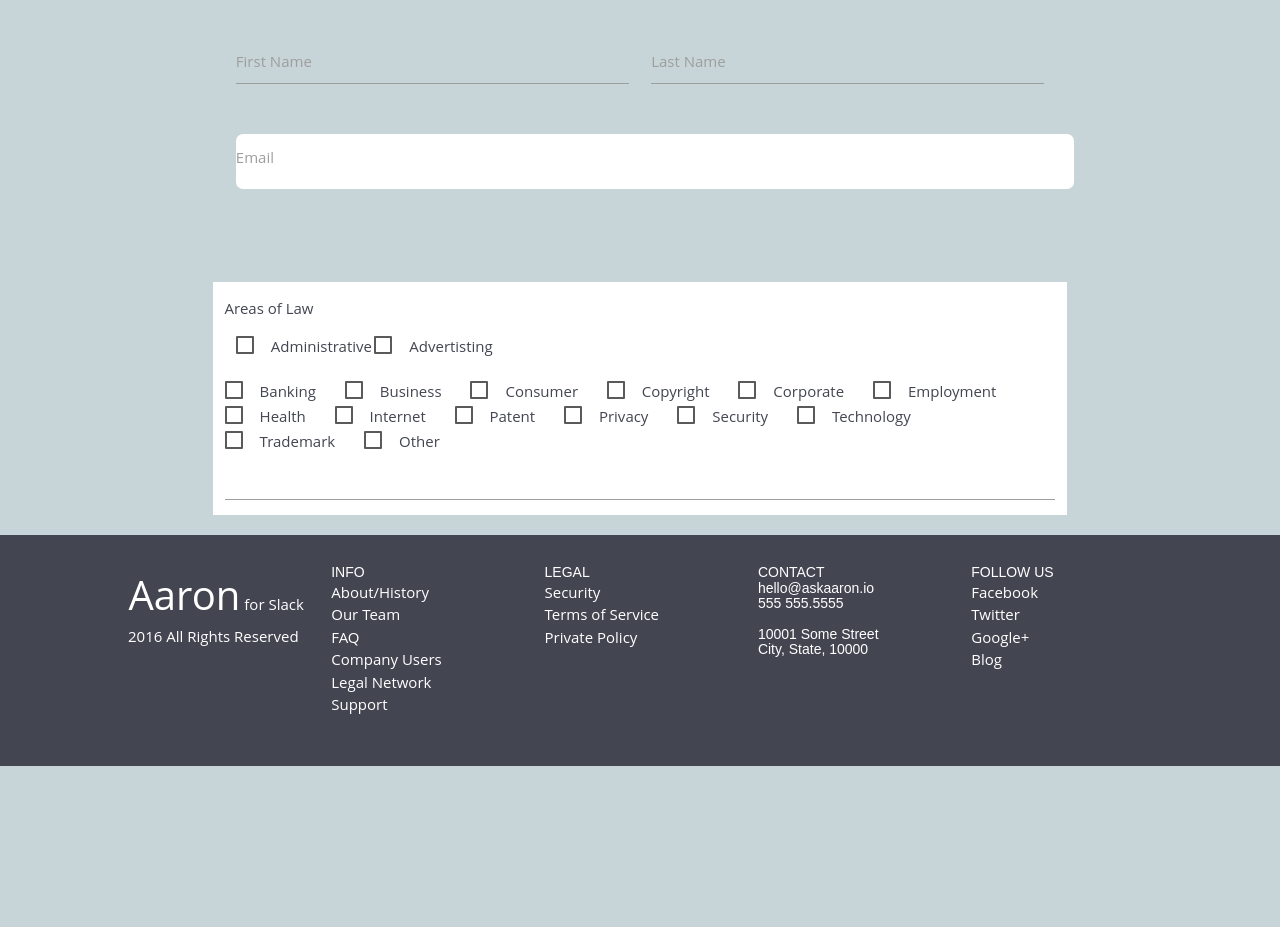
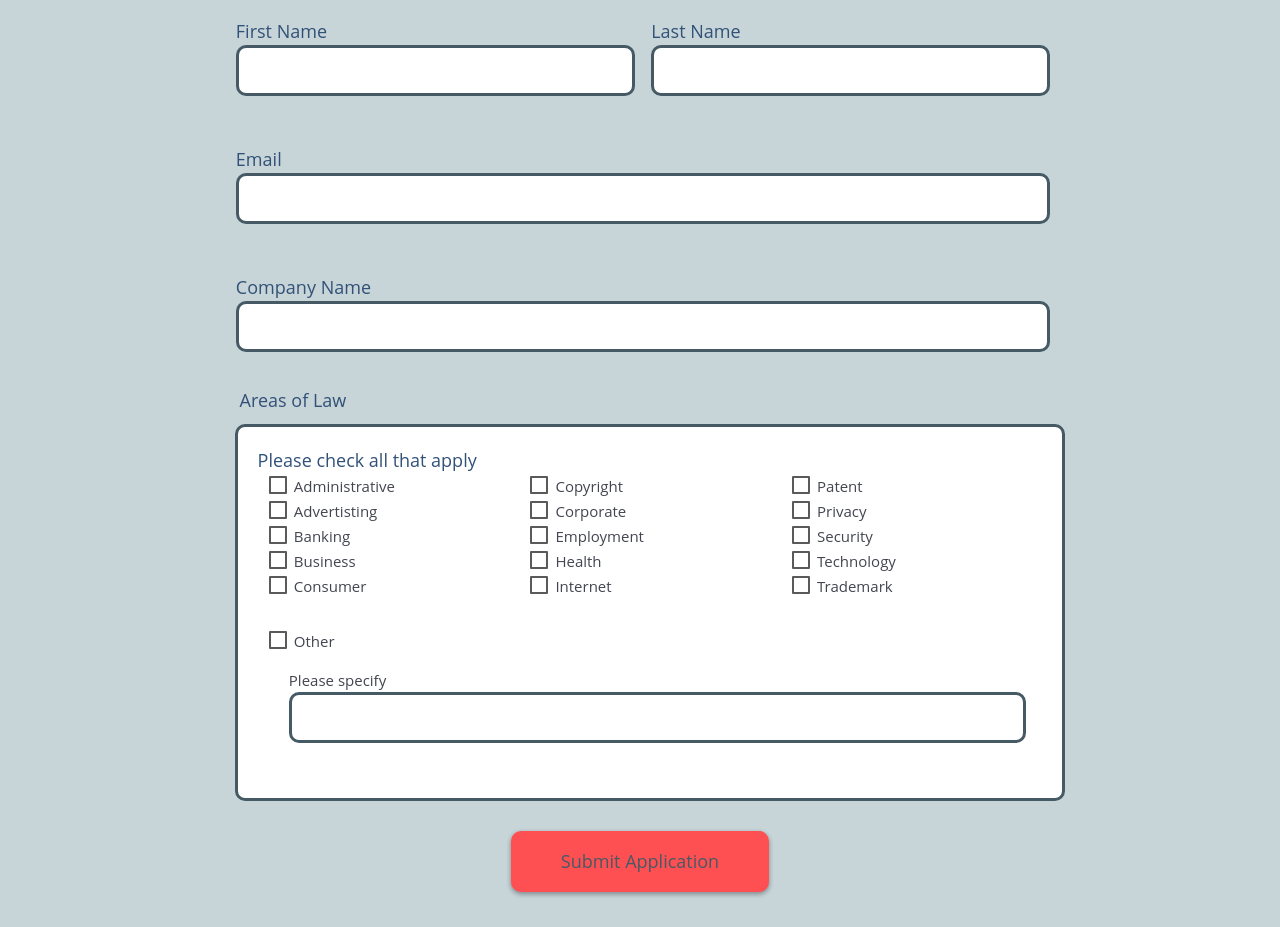
Before and after one commit to jkunnum1/aaron, a plain HTML site: page expert-apply.html in a window 1280 px wide. Shown: the part 1253-2180 px from the top of the page. Before the commit the page ends 2019 px from the top, so only its background shows below. Drawn offline with nearby package versions, Linux system fonts and the light colour scheme.

Commit message:
styling for the expert page

```diff
--- a/css/legal_style.css
+++ b/css/legal_style.css
@@ -194,3 +194,42 @@ a
 	text-decoration: underline;
 	text-align: center;
 }
+
+.input-field input {
+	border: none;
+    background-color: white;
+    border-style: solid;
+    border-radius: 10px;
+    border-color: #455A64;
+    font-size: 16px;
+    text-indent: 20px;
+}
+
+.input-field input[type=text]:focus {
+    border-bottom: 0px solid #000;
+    box-shadow: 0 0px 0 0 #000;
+    border: none;
+    border-style: solid;
+    border-radius: 10px;
+    border-color: #455A64;
+ }
+
+ .input-field input[type=email]:focus {
+    border-bottom: 0px solid #000;
+    box-shadow: 0 0px 0 0 #000;
+    border: none;
+    border-style: solid;
+    border-radius: 10px;
+    border-color: #455A64;
+ }
+
+ .submit_button {
+ 	background-color: #FE4F52;
+ 	color: #455A64;
+	border-radius: 10px;
+	padding: 17px 50px 17px 50px;
+	box-shadow: 0 2px 5px 0 rgba(0,0,0,0.2), 0 2px 5px 0 rgba(0,0,0,0.19);
+	border:none;
+	margin-bottom: 10px;
+	font-size: 18px;
+ }
--- a/expert-apply.html
+++ b/expert-apply.html
@@ -63,23 +63,23 @@
 
   <div class="row" id="screenshot" style="margin: 0px;">
     <div id="screenshot" style="text-align: center;"> <!-- screenshot start-->
-        <div class="col s12 m3">
-          <img id="screenshot" class="responsive-img" src="images/apply.png" style="padding: 50px;">
+        <div class="col s12 m6 l3">
+          <img id="screenshot" class="responsive-img" src="images/apply.png" style="padding: 10px">
           <img id="screenshot" class="responsive-img" src="images/1_gray.png" style="width: 15%; height: auto;">
           <h2 style="color: #325177; font-size: 20px; padding: 0px 10px 10px 10px;">
             Apply and get approved to join Aaron's network of legal experts
           </h2>
         </div>
-        <div class="col s12 m3">
-          <img id="screenshot" class="responsive-img" src="images/notif.png" style="padding: 50px;">
+        <div class="col s12 m6 l3">
+          <img id="screenshot" class="responsive-img" src="images/notif.png" style="padding: 10px">
           <img id="screenshot" class="responsive-img" src="images/2_gray.png" style="width: 15%; height: auto;">
           <h2 style="color: #325177; font-size: 20px; padding: 0px 10px 10px 10px;">
             Get notified on your smartphone or laptop whenever there's a
 relevant lead
           </h2>
         </div>
-        <div class="col s12 m3">
-          <img id="screenshot" class="responsive-img" src="images/connect.png" style="padding: 50px;">
+        <div class="col s12 m6 l3">
+          <img id="screenshot" class="responsive-img" src="images/connect.png" style="padding: 10px">
           <img id="screenshot" class="responsive-img" src="images/3_gray.png" style="width: 15%; height: auto;">
           <h2 style="color: #325177; font-size: 20px; padding: 0px 10px 10px 10px;">
             If you decide to accept the lead,
@@ -87,8 +87,8 @@ relevant lead
             instant message consultation
           </h2>
         </div>
-        <div class="col s12 m3">
-          <img id="screenshot" class="responsive-img" src="images/contactinfo.png" style="padding: 50px;">
+        <div class="col s12 m6 l3">
+          <img id="screenshot" class="responsive-img" src="images/contactinfo.png" style="padding: 10px">
           <img id="screenshot" class="responsive-img" src="images/4_gray.png" style="width: 15%; height: auto;">
           <h2 style="color: #325177; font-size: 20px; padding: 0px 10px 10px 10px;">
             We'll send them your contact info at the conclusion of the consultation
@@ -103,92 +103,109 @@ relevant lead
     </div>
   </div>
 
+  <form>
+
     <div class="row">
-  <form class="col s8 offset-m2">
+      <div class="col s8 offset-m2">
         <div class="row">
           <div class="input-field col s6">
+            <span style="font-size: 18px;">First Name</span>
             <input  id="first_name" type="text" class="validate">
-          <label for="first_name">First Name</label>
           </div>
 
           <div class="input-field col s6">
+            <span style="font-size: 18px;">Last Name</span>
             <input id="last_name" type="text" class="validate">
-          <label for="last_name">Last Name</label>
           </div>
         </div> <!-- row end -->
 
         <div class="row">
           <div class="input-field col s12">
-          <input id="email" type="text" class="validate">
-          <label for="email">Email</label>
+            <span style="font-size: 18px;">Email</span>
+            <input id="expert_email" type="email" class="validate">
           </div>
         </div> <!-- row end -->
 
-  </form>
-
-</div> <!-- row end-->
+        <div class="row">
+          <div class="input-field col s12">
+            <span style="font-size: 18px;">Company Name</span>
+            <input id="expert_company" type="text" class="validate">
+          </div>
+        </div> <!-- row end -->
 
         <div class="row">
-    <div class="col m8 offset-m2" style="background-color: white; margin-top: 3%">
-        <p style="color:#434651"> Areas of Law</p>
+          <span style="font-size: 18px; padding-left: 15px;">Areas of Law</span>
+          <div class="col s12" style="background-color: white; margin: 10px; border-radius: 10px; border-color: #455A64; border-style: solid; padding: 20px;">
+            <span style="font-size: 18px;">Please check all that apply</span>
+            <div class="row">
+              <div class="col s12 m4">
+                <input type="checkbox" id="administrative">
+                <label for="administrative" style="color: #434651; padding-left: 25px;">Administrative</label></br>
 
-          <div class="row">
-            <div class="col m2">
-            <input type="checkbox" id="administrative">
-            <label for="administrative" style="color: #434651; margin-right: 3%;">Administrative</label>
-          </div>
-                      <div class="col m2">
                 <input type="checkbox" id="advertising">
-            <label for="advertising" style="color: #434651; margin-right: 3%;">Advertisting</label>
-          </div>
-         </div> <!-- first row of form end-->
+                <label for="advertising" style="color: #434651; padding-left: 25px;">Advertisting</label></br>
 
                 <input type="checkbox" id="banking">
-          <label for="banking" style="color: #434651; margin-right: 3%;">Banking</label>
+                <label for="banking" style="color: #434651; padding-left: 25px;">Banking</label></br>
 
                 <input type="checkbox" id="business">
-          <label for="business" style="color: #434651; margin-right: 3%;">Business</label>
+                <label for="business" style="color: #434651; padding-left: 25px;">Business</label></br>
 
                 <input type="checkbox" id="consumer">
-          <label for="consumer" style="color: #434651; margin-right: 3%;">Consumer</label>
+                <label for="consumer" style="color: #434651; padding-left: 25px;">Consumer</label></br>
+              </div>
 
+              <div class="col s12 m4">
                 <input type="checkbox" id="copyright">
-          <label for="copyright" style="color: #434651; margin-right: 3%;">Copyright</label>
+                <label for="copyright" style="color: #434651; padding-left: 25px;">Copyright</label></br>
 
                 <input type="checkbox" id="corporate">
-          <label for="corporate" style="color: #434651; margin-right: 3%;">Corporate</label>
+                <label for="corporate" style="color: #434651; padding-left: 25px;">Corporate</label></br>
 
                 <input type="checkbox" id="employment">
-          <label for="employment" style="color: #434651; margin-right: 3%;">Employment</label>
+                <label for="employment" style="color: #434651; padding-left: 25px;">Employment</label></br>
 
                 <input type="checkbox" id="health">
-          <label for="health" style="color: #434651; margin-right: 3%;">Health</label>
+                <label for="health" style="color: #434651; padding-left: 25px;">Health</label></br>
 
                 <input type="checkbox" id="internet">
-          <label for="internet" style="color: #434651; margin-right: 3%;">Internet</label>
+                <label for="internet" style="color: #434651; padding-left: 25px;">Internet</label></br>
+              </div>
 
+              <div class="col s12 m4">
                 <input type="checkbox" id="patent">
-          <label for="patent" style="color: #434651; margin-right: 3%;">Patent</label>
+                <label for="patent" style="color: #434651; padding-left: 25px;">Patent</label></br>
 
                 <input type="checkbox" id="privacy">
-          <label for="privacy" style="color: #434651; margin-right: 3%;">Privacy</label>
+                <label for="privacy" style="color: #434651; padding-left: 25px;">Privacy</label></br>
 
                 <input type="checkbox" id="security">
-          <label for="security" style="color: #434651; margin-right: 3%;">Security</label>
+                <label for="security" style="color: #434651; padding-left: 25px;">Security</label></br>
 
                 <input type="checkbox" id="technology">
-          <label for="technology" style="color: #434651; margin-right: 3%;">Technology</label>
+                <label for="technology" style="color: #434651; padding-left: 25px;">Technology</label></br>
 
                 <input type="checkbox" id="trademark">
-          <label for="trademark" style="color: #434651; margin-right: 3%;">Trademark</label>
+                <label for="trademark" style="color: #434651; padding-left: 25px;">Trademark</label></br>
+              </div>
 
+              <div class="col s12" style="padding-top: 30px;">
                 <input type="checkbox" id="other">
-          <label for="other" style="color: #434651; margin-right: 3%;">Other</label>
-          <input type="text">
-
-        </form>
+                <label for="other" style="color: #434651; padding-left: 25px;">Other</label></br>
+                <div class="input-field col s12" style="padding-left: 20px;">
+                <span style="color: #434651;">Please specify</span>
+                <input id="other_input" type="text" class="validate">
+                </div>
+              </div>
+            </div>
+          </div>
+        </div>
+        <div class="row" align="center">
+        <button type="submit" class="submit_button">Submit Application</button>
         </div>
       </div> <!-- row end -->
+    </div>
+  </form>
 
   <div class="row" style="color: white; margin: 0px; text-align: center; background-color: #434651; padding-top: 30px; padding-bottom: 50px">
     <div class="col m2 offset-m1">
```
Lines whose indentation alone changed are shown as unchanged.
